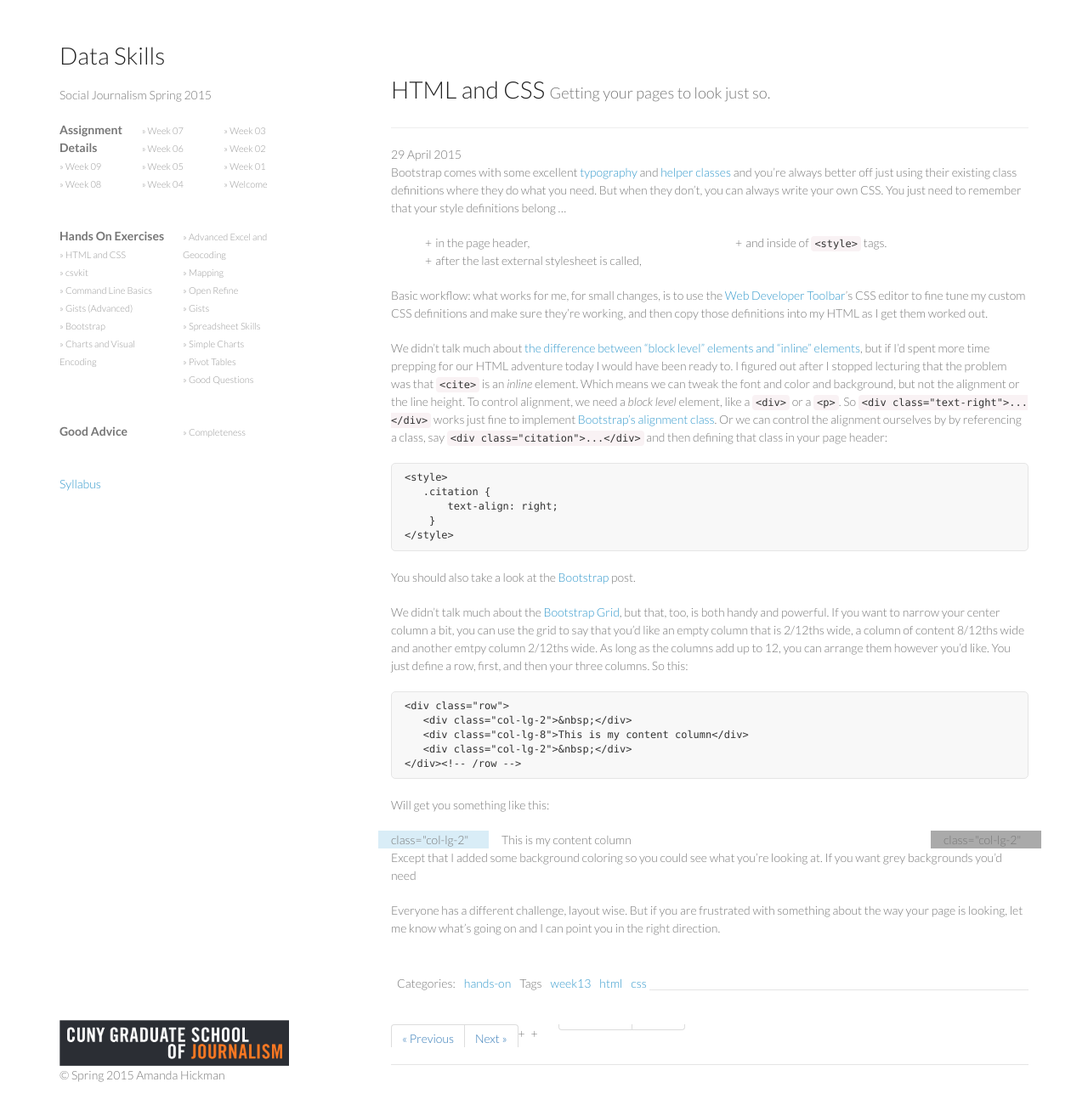
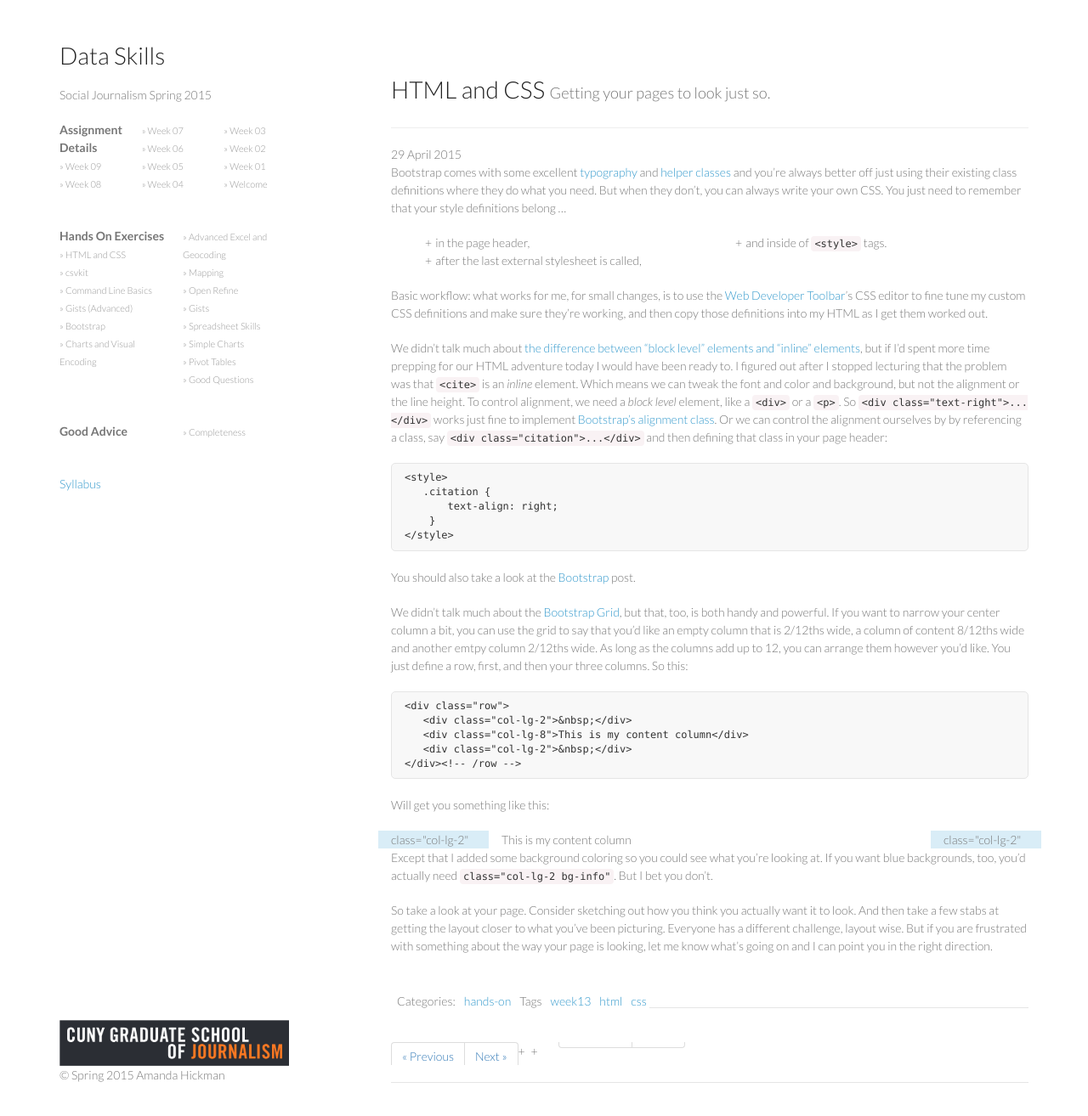
Before and after one commit to amandabee/CUNY-data-skills, a Jekyll site: the page built from _posts/2015-04-29-html.md, in a window 1280 px wide and 1346 px high. Shown: the top 1314 px of the window at 85% size. Built offline with Jekyll 4.4.1, drawn with Linux system fonts in a browser that asks for light colours; nearby versions of some CDN libraries.

Commit message:
Update 2015-04-29-html.md

```diff
--- a/_posts/2015-04-29-html.md
+++ b/_posts/2015-04-29-html.md
@@ -39,10 +39,9 @@ Will get you something like this:
 <div class="row">
    <div class="col-lg-2 bg-info">class="col-lg-2"</div>
    <div class="col-lg-8">This is my content column</div>
-   <div class="col-lg-2" style="background: #aaa;">class="col-lg-2"</div>
+   <div class="col-lg-2 bg-info">class="col-lg-2"</div>
 </div><!-- /row -->
 
-Except that I added some background coloring so you could see what you're looking at. If you want grey backgrounds you'd need
+Except that I added some background coloring so you could see what you're looking at. If you want blue backgrounds, too, you'd actually need [`class="col-lg-2 bg-info"`](http://getbootstrap.com/css/#helper-classes-backgrounds). But I bet you don't.
 
-
-Everyone has a different challenge, layout wise. But if you are frustrated with something about the way your page is looking, let me know what's going on and I can point you in the right direction.
+So take a look at your page. Consider sketching out how you think you actually want it to look. And then take a few stabs at getting the layout closer to what you've been picturing. Everyone has a different challenge, layout wise. But if you are frustrated with something about the way your page is looking, let me know what's going on and I can point you in the right direction.
```
